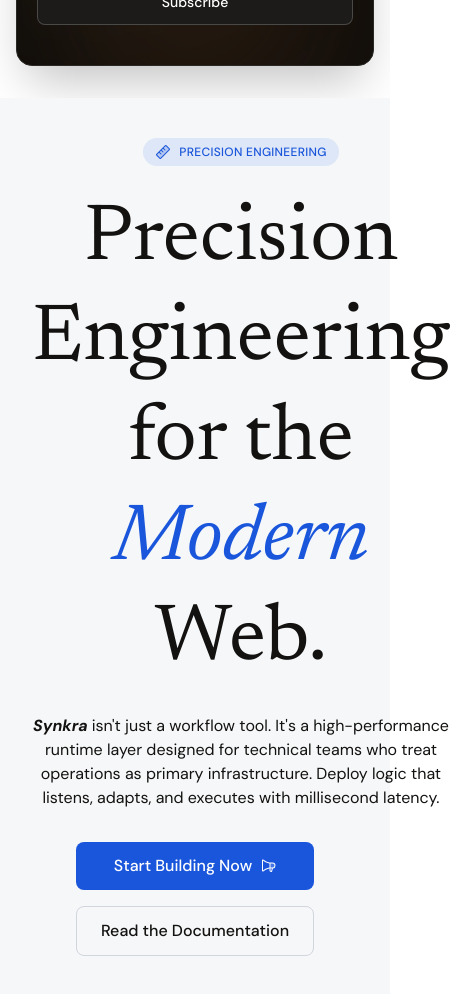
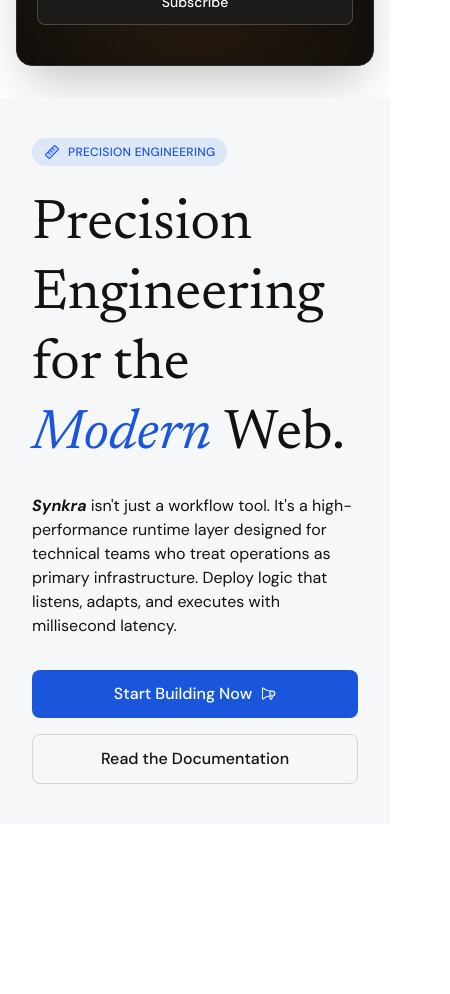
Before and after one commit to KhaledMaher923/Synkra, a React (Vite) app: page / in a window 390 px wide. Shown: the part 9460-10454 px from the top of the page, 450 px wide, since content can reach past the window. After the commit the page ends 10284 px from the top, so only its background shows below. Built offline with nearby package versions, Linux system fonts and the light colour scheme.

Commit message:
fix: update layout and text alignment in HeroHeader and HeroButtons components for improved responsiveness

```diff
--- a/src/components/FeaturesPageHeroSection/HeroButtons.jsx
+++ b/src/components/FeaturesPageHeroSection/HeroButtons.jsx
@@ -6,7 +6,7 @@
     const { theme } = useTheme();
 
     return (
-        <div className="flex justify-center gap-4 max-md:flex-col max-md:items-stretch" >
+        <div className="flex justify-center gap-4 w-full max-lg:flex-col max-lg:items-stretch" >
             <button className="flex justify-center items-center gap-2 bg-primary-blue text-white px-6 py-3 rounded-lg font-medium hover:bg-blue-700 transition" >
                 <span>{buttons.primary}</span>
                 <Megaphone size={16} weight="duotone" className="text-white shrink-0" />
--- a/src/components/FeaturesPageHeroSection/HeroHeader.jsx
+++ b/src/components/FeaturesPageHeroSection/HeroHeader.jsx
@@ -8,7 +8,7 @@
     return (
         <div
             className={
-                `flex flex-col items-center text-center max-w-220 mx-auto ${
+                `flex flex-col items-start text-left lg:items-center lg:text-center max-w-220 mx-auto ${
                 theme === "dark" ? "text-semi-white" : "text-dark-theme"
                 }`}
         >
@@ -17,13 +17,13 @@
                 <span className="tracking-wide uppercase"> {badge.description} </span>
             </span>
 
-            <h1 className="text-[80px] lg:text-7xl font-header leading-tight mb-6" >
+            <h1 className="text-[80px] lg:text-7xl font-header leading-tight mb-6 max-lg:text-[56px]" >
                 {headline.normal}{" "}
                 <span className="italic text-primary-blue" > {headline.highlight} </span>{" "}
                 {headline.description}
             </h1>
 
-            <p className="max-w-165 text-[20px] leading-[150%] max-lg:text-base DMsans max-w-205" >
+            <p className="lg:max-w-165 text-[20px] leading-[150%] max-lg:text-base DMsans max-w-205 " >
                 <span className="font-bold italic" > {subheadline.bold} </span>
                 {subheadline.text}
             </p>
```
